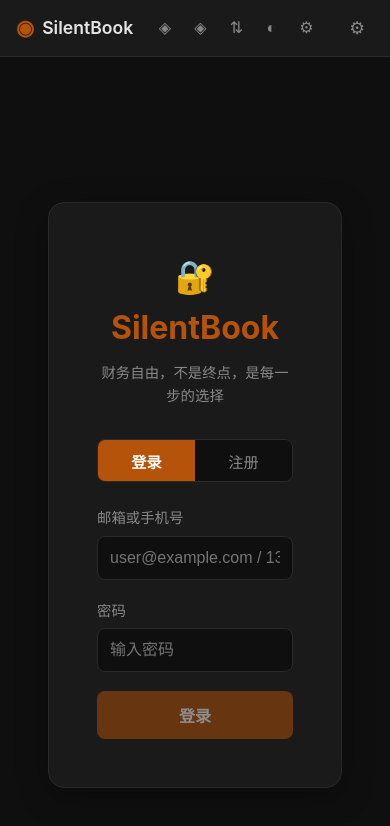
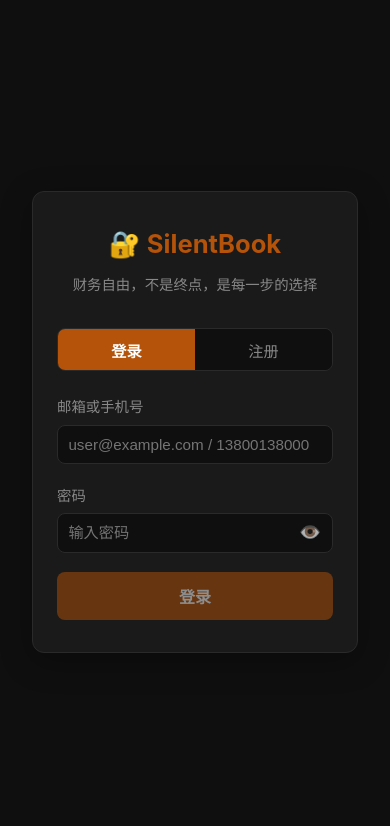
Before and after one commit to minghaoran0910-cyber/silentbook, a Nuxt app in the folder frontend/: page /auth in a window 390 px wide. Shown: the top 826 px of the page. Built offline with nearby package versions, Linux system fonts and the light colour scheme.

Commit message:
V2-002: 登录页面优化 - loading状态/密码可见切换/自动跳转/错误清除/响应式优化

```diff
--- /dev/null
+++ b/frontend/composables/useAuth.ts
@@ -0,0 +1,47 @@
+/**
+ * Auth composable - shared login state across pages
+ */
+import { ref, readonly } from 'vue'
+
+const token = ref<string | null>(null)
+const user = ref<import('~/utils/api').UserInfo | null>(null)
+let initialized = false
+
+export function useAuth() {
+  // Initialize from localStorage once (client-side only)
+  if (!initialized && import.meta.client) {
+    initialized = true
+    const t = localStorage.getItem('auth_token')
+    const u = localStorage.getItem('user_info')
+    if (t) token.value = t
+    if (u) try { user.value = JSON.parse(u) } catch {}
+  }
+
+  function setAuth(t: string, u: import('~/utils/api').UserInfo) {
+    token.value = t
+    user.value = u
+    if (import.meta.client) {
+      localStorage.setItem('auth_token', t)
+      localStorage.setItem('user_info', JSON.stringify(u))
+    }
+  }
+
+  function clearAuth() {
+    token.value = null
+    user.value = null
+    if (import.meta.client) {
+      localStorage.removeItem('auth_token')
+      localStorage.removeItem('user_info')
+    }
+  }
+
+  const isAuthenticated = () => !!token.value
+
+  return {
+    token: readonly(token),
+    user: readonly(user),
+    isAuthenticated,
+    setAuth,
+    clearAuth,
+  }
+}
--- a/frontend/pages/auth.vue
+++ b/frontend/pages/auth.vue
@@ -11,10 +11,12 @@
         <button
           :class="{ active: mode === 'login' }"
           @click="switchMode('login')"
+          type="button"
         >登录</button>
         <button
           :class="{ active: mode === 'register' }"
           @click="switchMode('register')"
+          type="button"
         >注册</button>
       </div>
 
@@ -26,6 +28,7 @@
             v-model="regForm.email"
             type="email"
             placeholder="user@example.com"
+            :disabled="loading"
           >
           <span class="field-hint">或填手机号，至少填一个</span>
         </div>
@@ -35,6 +38,7 @@
             v-model="regForm.phone"
             type="tel"
             placeholder="13800138000"
+            :disabled="loading"
           >
         </div>
         <div class="form-group">
@@ -44,29 +48,53 @@
             type="text"
             placeholder="怎么称呼你"
             maxlength="50"
+            :disabled="loading"
           >
         </div>
         <div class="form-group">
           <label>密码</label>
+          <div class="password-wrapper">
             <input
               v-model="regForm.password"
-            type="password"
+              :type="showRegPassword ? 'text' : 'password'"
               required
               minlength="6"
               placeholder="至少6位"
+              :disabled="loading"
+              @input="clearError"
             >
+            <button
+              type="button"
+              class="toggle-pwd"
+              @click="showRegPassword = !showRegPassword"
+              tabindex="-1"
+            >{{ showRegPassword ? '🙈' : '👁️' }}</button>
+          </div>
+          <span v-if="regForm.password && regForm.password.length < 6" class="field-hint field-warn">密码至少6位</span>
         </div>
         <div class="form-group">
           <label>确认密码</label>
+          <div class="password-wrapper">
             <input
               v-model="regForm.confirmPassword"
-            type="password"
+              :type="showRegConfirm ? 'text' : 'password'"
               required
               placeholder="再次输入"
+              :disabled="loading"
+              @input="clearError"
             >
+            <button
+              type="button"
+              class="toggle-pwd"
+              @click="showRegConfirm = !showRegConfirm"
+              tabindex="-1"
+            >{{ showRegConfirm ? '🙈' : '👁️' }}</button>
           </div>
-        <button type="submit" class="btn-primary" :disabled="!canRegister">
-          注册
+          <span v-if="regForm.confirmPassword && regForm.password !== regForm.confirmPassword" class="field-hint field-warn">两次密码不一致</span>
+        </div>
+        <button type="submit" class="btn-primary" :disabled="!canRegister || loading">
+          <span v-if="loading" class="spinner" />
+          {{ loading ? '注册中...' : '注册' }}
         </button>
       </form>
 
@@ -79,36 +107,59 @@
             type="text"
             required
             placeholder="user@example.com / 13800138000"
+            :disabled="loading"
+            @input="clearError"
           >
         </div>
         <div class="form-group">
           <label>密码</label>
+          <div class="password-wrapper">
             <input
               v-model="loginForm.password"
-            type="password"
+              :type="showPassword ? 'text' : 'password'"
               required
               placeholder="输入密码"
+              :disabled="loading"
+              @input="clearError"
+              @keydown.enter="handleLogin"
             >
+            <button
+              type="button"
+              class="toggle-pwd"
+              @click="showPassword = !showPassword"
+              tabindex="-1"
+            >{{ showPassword ? '🙈' : '👁️' }}</button>
           </div>
-        <button type="submit" class="btn-primary" :disabled="!canLogin">
-          登录
+        </div>
+        <button type="submit" class="btn-primary" :disabled="!canLogin || loading">
+          <span v-if="loading" class="spinner" />
+          {{ loading ? '登录中...' : '登录' }}
         </button>
       </form>
 
-      <div v-if="error" class="error-message">{{ error }}</div>
+      <div v-if="error" class="error-message">
+        <span>⚠️ {{ error }}</span>
+      </div>
       <div v-if="success" class="success-message">{{ success }}</div>
     </div>
   </div>
 </template>
 
-<script setup>
-import { ref, computed, reactive } from 'vue'
-import { useRouter } from 'vue-router'
+<script setup lang="ts">
+import { ref, reactive, computed, onMounted } from 'vue'
 
-const router = useRouter()
-const mode = ref('login')
+definePageMeta({ layout: 'blank' })
+
+const { isAuthenticated, setAuth } = useAuth()
+const mode = ref<'login' | 'register'>('login')
+const loading = ref(false)
 const error = ref('')
 const success = ref('')
+
+// Password visibility toggles
+const showPassword = ref(false)
+const showRegPassword = ref(false)
+const showRegConfirm = ref(false)
 
 const regForm = reactive({
   email: '',
@@ -125,17 +176,22 @@ const loginForm = reactive({
 
 const canRegister = computed(() => {
   const hasContact = regForm.email || regForm.phone
-  return hasContact && regForm.password.length >= 6 && regForm.password === regForm.confirmPassword
+  const passwordsMatch = regForm.password === regForm.confirmPassword
+  return hasContact && regForm.password.length >= 6 && passwordsMatch
 })
 
 const canLogin = computed(() => {
-  return loginForm.account && loginForm.password
+  return loginForm.account.length > 0 && loginForm.password.length > 0
 })
 
-const switchMode = (m) => {
+const switchMode = (m: 'login' | 'register') => {
   mode.value = m
   error.value = ''
   success.value = ''
+}
+
+const clearError = () => {
+  if (error.value) error.value = ''
 }
 
 const apiBase = () => {
@@ -146,12 +202,12 @@ const apiBase = () => {
 const handleRegister = async () => {
   error.value = ''
   success.value = ''
-
   if (regForm.password !== regForm.confirmPassword) {
     error.value = '两次密码不一致'
     return
   }
 
+  loading.value = true
   try {
     const resp = await fetch(`${apiBase()}/auth/register`, {
       method: 'POST',
@@ -166,16 +222,17 @@ const handleRegister = async () => {
 
     const data = await resp.json()
 
-    if (resp.ok) {
-      localStorage.setItem('auth_token', data.access_token)
-      localStorage.setItem('user_info', JSON.stringify(data.user))
+    if (resp.ok && data.access_token) {
+      setAuth(data.access_token, data.user)
       success.value = '注册成功！正在跳转...'
-      setTimeout(() => router.push('/'), 800)
+      setTimeout(() => navigateTo('/'), 800)
     } else {
       error.value = data.detail || '注册失败'
     }
-  } catch (e) {
-    error.value = '注册失败: ' + e.message
+  } catch (e: any) {
+    error.value = '注册失败: ' + (e.message || '网络错误')
+  } finally {
+    loading.value = false
   }
 }
 
@@ -183,6 +240,7 @@ const handleLogin = async () => {
   error.value = ''
   success.value = ''
 
+  loading.value = true
   try {
     const resp = await fetch(`${apiBase()}/auth/login`, {
       method: 'POST',
@@ -196,17 +254,25 @@ const handleLogin = async () => {
     const data = await resp.json()
 
     if (resp.ok && data.access_token) {
-      localStorage.setItem('auth_token', data.access_token)
-      localStorage.setItem('user_info', JSON.stringify(data.user))
+      setAuth(data.access_token, data.user)
       success.value = '登录成功！'
-      setTimeout(() => router.push('/'), 500)
+      setTimeout(() => navigateTo('/'), 500)
     } else {
       error.value = data.detail || '登录失败'
     }
-  } catch (e) {
-    error.value = '登录失败: ' + e.message
+  } catch (e: any) {
+    error.value = '登录失败: ' + (e.message || '网络错误')
+  } finally {
+    loading.value = false
   }
 }
+
+// Auto-redirect if already logged in
+onMounted(() => {
+  if (isAuthenticated()) {
+    navigateTo('/')
+  }
+})
 </script>
 
 <style scoped>
@@ -290,6 +356,7 @@ const handleLogin = async () => {
   border-radius: 8px;
   color: var(--text-primary);
   font-size: 1rem;
+  transition: border-color 0.2s, opacity 0.2s;
 }
 
 .form-group input:focus {
@@ -297,11 +364,45 @@ const handleLogin = async () => {
   border-color: var(--accent);
 }
 
+.form-group input:disabled {
+  opacity: 0.6;
+}
+
 .field-hint {
   display: block;
   font-size: 0.75rem;
   color: var(--text-tertiary, #888);
   margin-top: 0.25rem;
+}
+
+.field-warn {
+  color: #f59e0b;
+}
+
+.password-wrapper {
+  position: relative;
+  display: flex;
+  align-items: center;
+}
+
+.password-wrapper input {
+  padding-right: 2.5rem;
+}
+
+.toggle-pwd {
+  position: absolute;
+  right: 0.5rem;
+  background: none;
+  border: none;
+  cursor: pointer;
+  font-size: 1.1rem;
+  padding: 0.25rem;
+  opacity: 0.7;
+  transition: opacity 0.2s;
+}
+
+.toggle-pwd:hover {
+  opacity: 1;
 }
 
 .btn-primary {
@@ -314,7 +415,11 @@ const handleLogin = async () => {
   font-size: 1rem;
   font-weight: 600;
   cursor: pointer;
-  transition: background 0.2s;
+  transition: background 0.2s, opacity 0.2s;
+  display: flex;
+  align-items: center;
+  justify-content: center;
+  gap: 0.5rem;
 }
 
 .btn-primary:hover:not(:disabled) {
@@ -326,12 +431,25 @@ const handleLogin = async () => {
   cursor: not-allowed;
 }
 
+.spinner {
+  width: 1rem;
+  height: 1rem;
+  border: 2px solid rgba(255, 255, 255, 0.3);
+  border-top-color: white;
+  border-radius: 50%;
+  animation: spin 0.6s linear infinite;
+}
+
+@keyframes spin {
+  to { transform: rotate(360deg); }
+}
+
 .error-message {
   margin-top: 1rem;
   padding: 0.75rem;
   background: rgba(239, 68, 68, 0.1);
-  color: var(--danger);
-  border: 1px solid var(--danger);
+  color: var(--danger, #ef4444);
+  border: 1px solid var(--danger, #ef4444);
   border-radius: 8px;
   font-size: 0.9rem;
 }
@@ -340,9 +458,25 @@ const handleLogin = async () => {
   margin-top: 1rem;
   padding: 0.75rem;
   background: rgba(34, 197, 94, 0.1);
-  color: var(--success);
-  border: 1px solid var(--success);
+  color: var(--success, #22c55e);
+  border: 1px solid var(--success, #22c55e);
   border-radius: 8px;
   font-size: 0.9rem;
 }
+
+@media (max-width: 480px) {
+  .auth-card {
+    padding: 2rem 1.5rem;
+    border-radius: 12px;
+  }
+
+  .auth-header h1 {
+    font-size: 1.6rem;
+  }
+
+  .form-group input {
+    font-size: 0.95rem;
+    padding: 0.65rem;
+  }
+}
 </style>
```
Also changed, not shown: 1 other file (tests, documents, lock files or other folders). Lines whose indentation alone changed are shown as unchanged.
